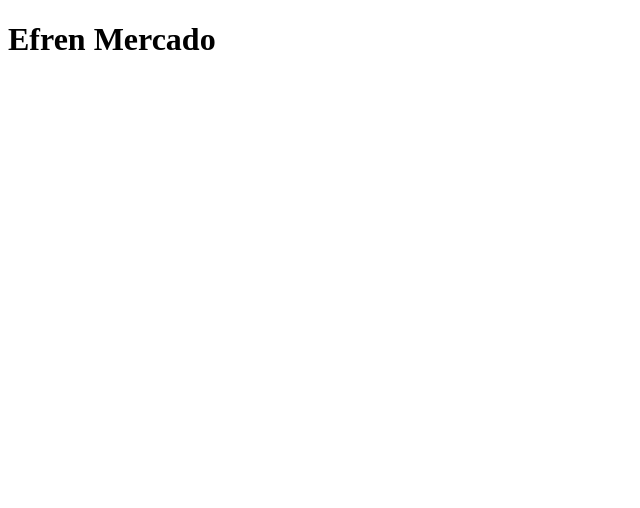
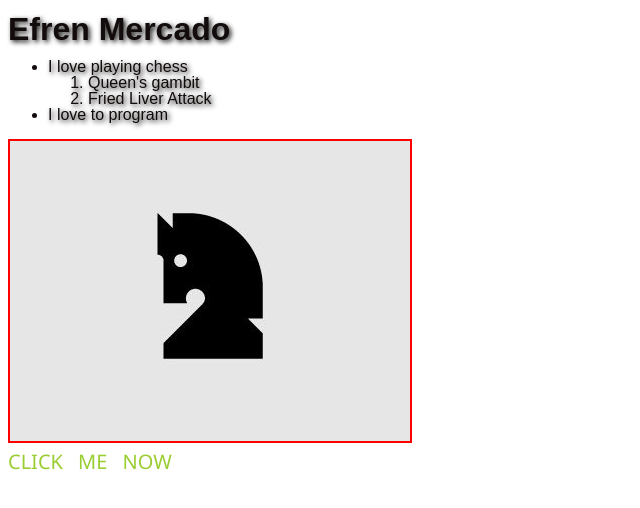
Before and after one commit to atxguy512/atxguy512.github.io, a plain HTML site: page index.html in a window 1280 px wide. Shown: the whole page, without its empty margins (0-640 px from the left). Drawn offline with Linux system fonts and the light colour scheme.

Commit message:
update 3

```diff
--- a/index.html
+++ b/index.html
@@ -1,11 +1,29 @@
 <!DOCTYPE html>
-<html>
-
+<html lang="en">
 <head>
     <title>Efren Mercado</title>
+    <link rel="stylesheet" href="style.css">
 </head>
 <body>
     <h1>Efren Mercado</h1>
+
+    <div class="container">
+    <ul>
+        <li>I love playing chess</li>
+        <ol>
+            <li>Queen's gambit</li>
+            <li>Fried Liver Attack</li>
+        </ol>
+        <li>I love to program</li>
+
+    </ul>
+    </div>
+    <div>
+        <img src="knight.jpg" class="borderImg">
+    </div>
+
+    <a href="#">Click Me Now</a>
+
 </body>
 
 </html>
--- /dev/null
+++ b/style.css
@@ -0,0 +1,40 @@
+html {
+    font-family: 'Segoe UI', Tahoma, Geneva, Verdana, 'Segoe UI', Tahoma, Geneva, Verdana, sans-serif;
+}
+
+body {
+    /* background-image: url(background.png);
+    background-repeat: no-repeat; */
+    /* background: linear-gradient(to right,#00ccff, #b3f0ff); */
+    /* text-align: center; */
+}
+
+.container, h1 {
+    color: rgb(19, 12, 12);
+    text-shadow: 2px 2px 5px rgb(20, 19, 19);
+    font-family: sans-serif;
+    line-height: 1rem;
+}
+
+.borderImg {
+    border: 2px solid red;
+}
+
+a {
+    text-decoration: none;
+    font-size: 20px;
+    color: yellowgreen;
+    word-spacing: 10px;
+    text-transform: uppercase;
+}
+/* .square {
+    width: 100px;
+    height: 100px;
+    background-color: blue;
+    margin: auto;
+} */
+
+/* #circle {
+    color: rgb(59, 21, 21);
+    font-size: 40px;
+} */
```
Also changed, not shown: background.png (added), knight.jpg (added).
